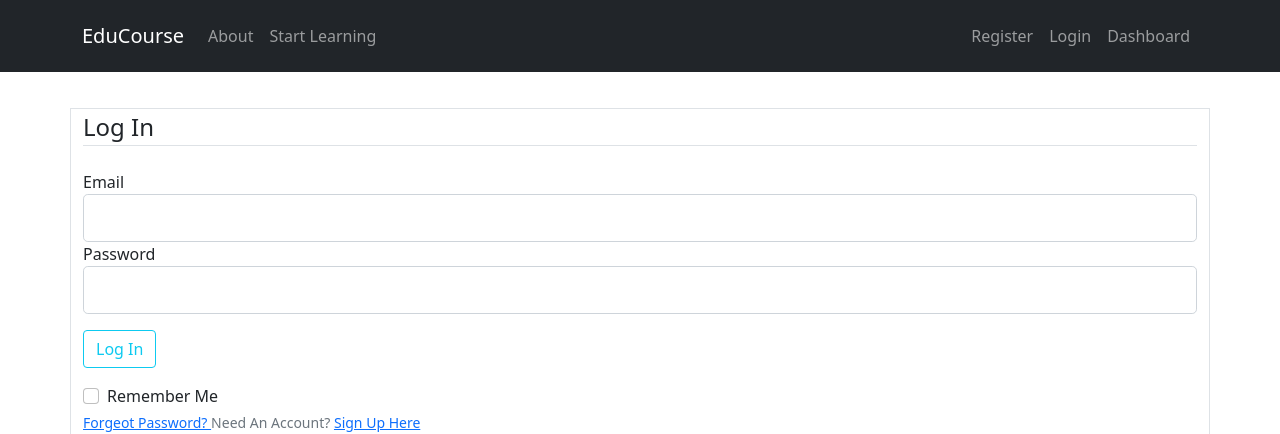
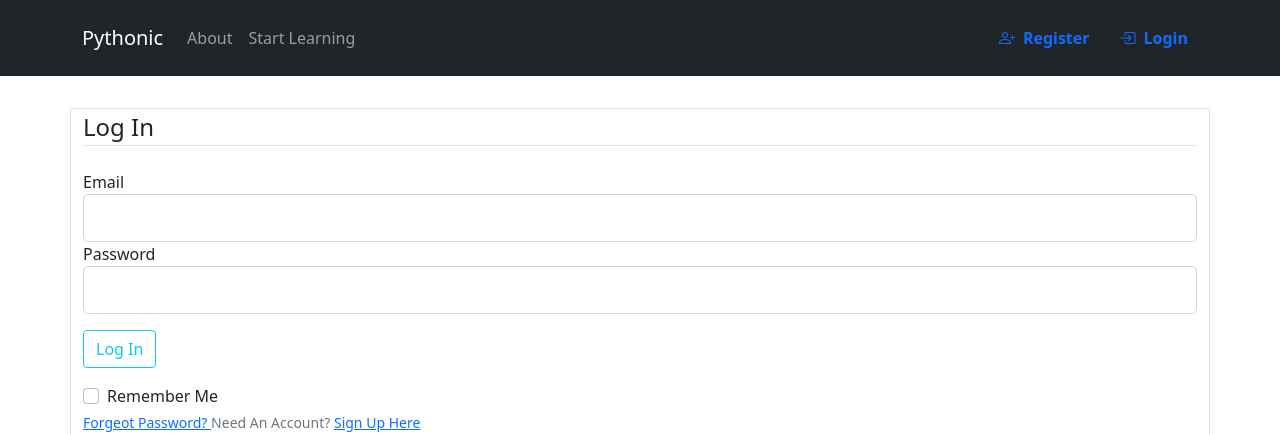
Before and after one commit to yousefxElsalahawy/EduCorses-Webstack-Portfolio-Project0, a Flask app: page /login in a window 1280 px wide. Shown: the top 434 px of the page. Run offline with Flask 3, Linux system fonts and the light colour scheme.

Commit message:
Implement User Login System
Implemented user login system using Flask-Login for seamless authentication.
Managed user session with current_user to track login status.
Created logout functionality to allow users to securely log out of the application.
Hid login/register links for authenticated users to improve user experience.

Enhances user session management and streamlines authentication flow within the application.

```diff
--- a/pythonic/forms.py
+++ b/pythonic/forms.py
@@ -1,8 +1,17 @@
 from tokenize import String
 from flask_wtf import FlaskForm
 from wtforms import StringField, PasswordField, SubmitField, BooleanField
-from wtforms.validators import DataRequired, Length, Email, Regexp, EqualTo, ValidationError
+from wtforms.validators import (
+    DataRequired,
+    Length,
+    Email,
+    Regexp,
+    EqualTo,
+    ValidationError,
+)
+
 from pythonic.models import User
+
 
 class RegistrationForm(FlaskForm):
     fname = StringField(
@@ -36,7 +45,8 @@ class RegistrationForm(FlaskForm):
 
     def validate_email(self, email):
         user = User.query.filter_by(email=email.data).first()
-
+        if user:
+            raise ValidationError("Email already exists! Please chosse a different one")
 
 
 class LoginForm(FlaskForm):
--- a/pythonic/routes.py
+++ b/pythonic/routes.py
@@ -1,8 +1,14 @@
 from pythonic.models import User, Lesson, Course
-from flask import render_template, url_for, flash, redirect
+from flask import render_template, url_for, flash, redirect, request
 from pythonic.forms import RegistrationForm, LoginForm
 from pythonic import app, bcrypt, db
-
+from flask_login import (
+    login_required,
+    login_user,
+    current_user,
+    logout_user,
+    login_required,
+)
 
 lessons = [
     {
@@ -90,6 +96,8 @@ def about():
 
 @app.route("/register", methods=["GET", "POST"])
 def register():
+    if current_user.is_authenticated:
+        return redirect(url_for("home"))
     form = RegistrationForm()
     if form.validate_on_submit():
         hashed_password = bcrypt.generate_password_hash(form.password.data).decode(
@@ -104,22 +112,29 @@ def register():
         )
         db.session.add(user)
         db.session.commit()
-
         flash(f"Account created successfully for {form.username.data}", "success")
-        return redirect(url_for("home"))
+        return redirect(url_for("login"))
     return render_template("register.html", title="Register", form=form)
 
 
 @app.route("/login", methods=["GET", "POST"])
 def login():
+    if current_user.is_authenticated:
+        return redirect(url_for("home"))
     form = LoginForm()
     if form.validate_on_submit():
-        if (
-            form.email.data == "omar@email.com"
-            and form.password.data == "PASS!!word123"
-        ):
+        user = User.query.filter_by(email=form.email.data).first()
+        if user and bcrypt.check_password_hash(user.password, form.password.data):
+            login_user(user, remember=form.remember.data)
+            next_page = request.args.get('next')
             flash("You have been logged in!", "success")
-            return redirect(url_for("home"))
+            return redirect(next_page) if next_page else redirect(url_for("home"))
         else:
             flash("Login Unsuccessful. Please check credentials", "danger")
     return render_template("login.html", title="Login", form=form)
+
+
+@app.route("/logout")
+def logout():
+    logout_user()
+    return redirect(url_for("home"))
--- a/pythonic/templates/home.html
+++ b/pythonic/templates/home.html
@@ -20,7 +20,7 @@
             <!-- الصورة -->
             <div class="col-md-6 text-center">
                 <img class="img-fluid w-100 rounded shadow-lg" style="max-width: 350px; height: auto;"
-                     src="{{ url_for('static', filename='main.jpg') }}" alt="Coding Illustration">
+                    src="{{ url_for('static', filename='main.jpg') }}" alt="Coding Illustration">
             </div>
         </div>
     </div>
--- a/pythonic/templates/layout.html
+++ b/pythonic/templates/layout.html
@@ -20,7 +20,7 @@
     <!-- Navbar -->
     <nav class="navbar navbar-expand-lg bg-dark navbar-dark py-3 fixed-top">
         <div class="container">
-            <a href="{{url_for('home')}}" class="navbar-brand">EduCourse</a>
+            <a href="{{url_for('home')}}" class="navbar-brand">Pythonic</a>
             <button class="navbar-toggler" type="button" data-bs-toggle="collapse" data-bs-target="#navmenu">
                 <span class="navbar-toggler-icon"></span>
             </button>
@@ -35,16 +35,39 @@
                 </ul>
                 <!-- User Links -->
                 <ul class="navbar-nav ms-auto">
+                    {% if current_user.is_authenticated %}
+                    <div class="dropdown show">
+                        <button class="btn btn-dark bg-dark dropdown-toggle shadow-sm rounded-pill" type="button" id="dropdownMenuButton1"
+                            data-bs-toggle="dropdown" aria-expanded="false" style="font-weight: bold; padding: 10px 20px;">
+                            <i class="bi bi-person-circle"></i> My Account
+                        </button>
+                        <ul class="dropdown-menu border-0 shadow-lg rounded-3" aria-labelledby="dropdownMenuButton1" style="background-color: #f8f9fa; animation: fadeIn 0.3s ease-in-out;">
+                            <li class="nav-item">
+                                <a href="#dashboard" class="dropdown-item text-dark fw-semibold d-flex align-items-center" style="padding: 10px;">
+                                    <i class="bi bi-speedometer2 me-2"></i> Dashboard
+                                </a>
+                            </li>
+                            <li class="nav-item">
+                                <a href="{{ url_for('logout') }}" class="dropdown-item text-danger fw-semibold d-flex align-items-center" style="padding: 10px;" data-bs-toggle="tooltip" data-bs-placement="right" title="Log out of your account">
+                                    <i class="bi bi-box-arrow-right me-2"></i> Logout
+                                </a>
+                            </li>
+                        </ul>
+                    </div>
+                    {% else %}
                     <li class="nav-item">
-                        <a href="{{ url_for('register') }}" class="nav-link">Register</a>
+                        <a href="{{ url_for('register') }}" class="nav-link text-primary fw-bold shadow-sm d-flex align-items-center" style="font-size: 16px; margin-right: 10px; padding: 10px;">
+                            <i class="bi bi-person-plus me-2"></i> Register
+                        </a>
                     </li>
                     <li class="nav-item">
-                        <a href="{{ url_for('login') }}" class="nav-link">Login</a>
+                        <a href="{{ url_for('login') }}" class="nav-link text-primary fw-bold shadow-sm d-flex align-items-center" style="font-size: 16px; padding: 10px;">
+                            <i class="bi bi-box-arrow-in-right me-2"></i> Login
+                        </a>
                     </li>
-                    <li class="nav-item">
-                        <a href="#dashboard" class="nav-link">Dashboard</a>
-                    </li>
+                    {% endif %}
                 </ul>
+
             </div>
         </div>
     </nav>
```
Also changed, not shown: pythonic/__init__.py (+6 -2 lines), pythonic/models.py (+7 -2 lines), pythonic/static/styles.css (added, +30 -0 lines), instance/pythonic.db, pythonic/pythonic.db.
